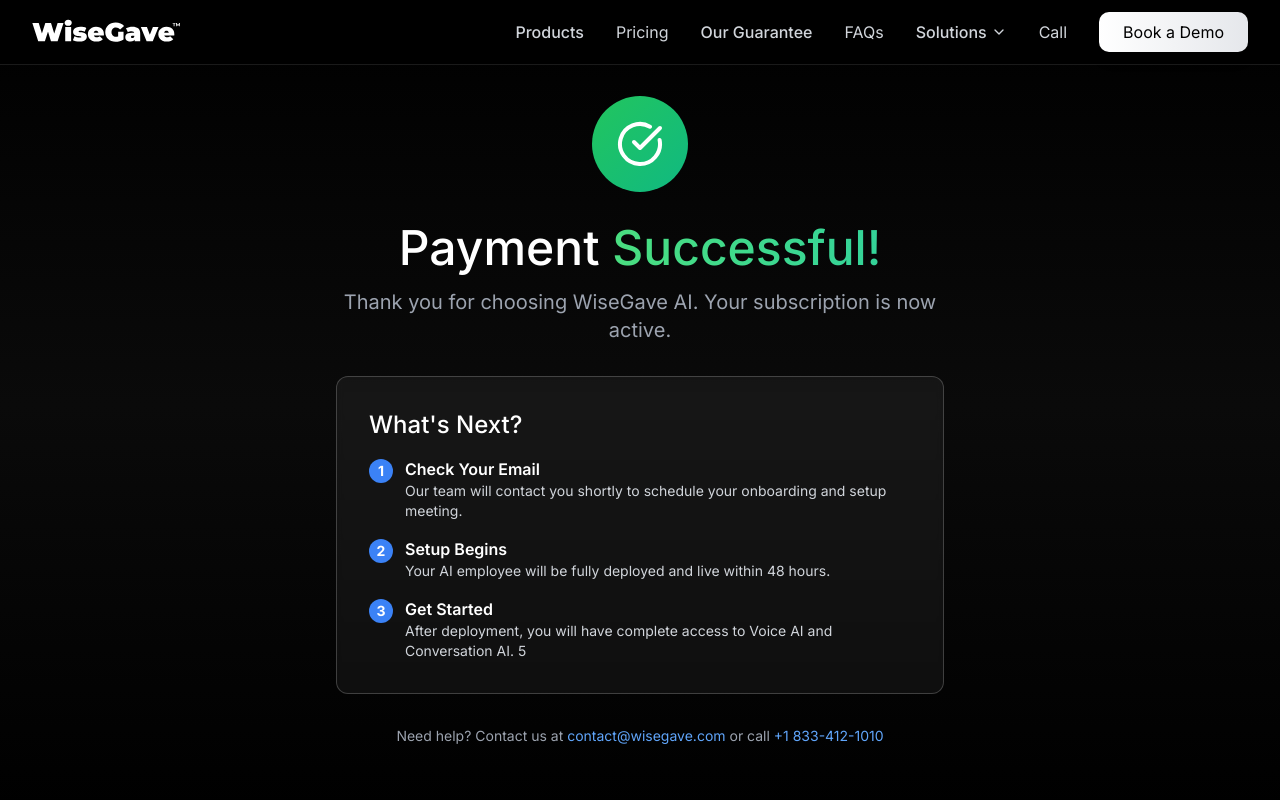
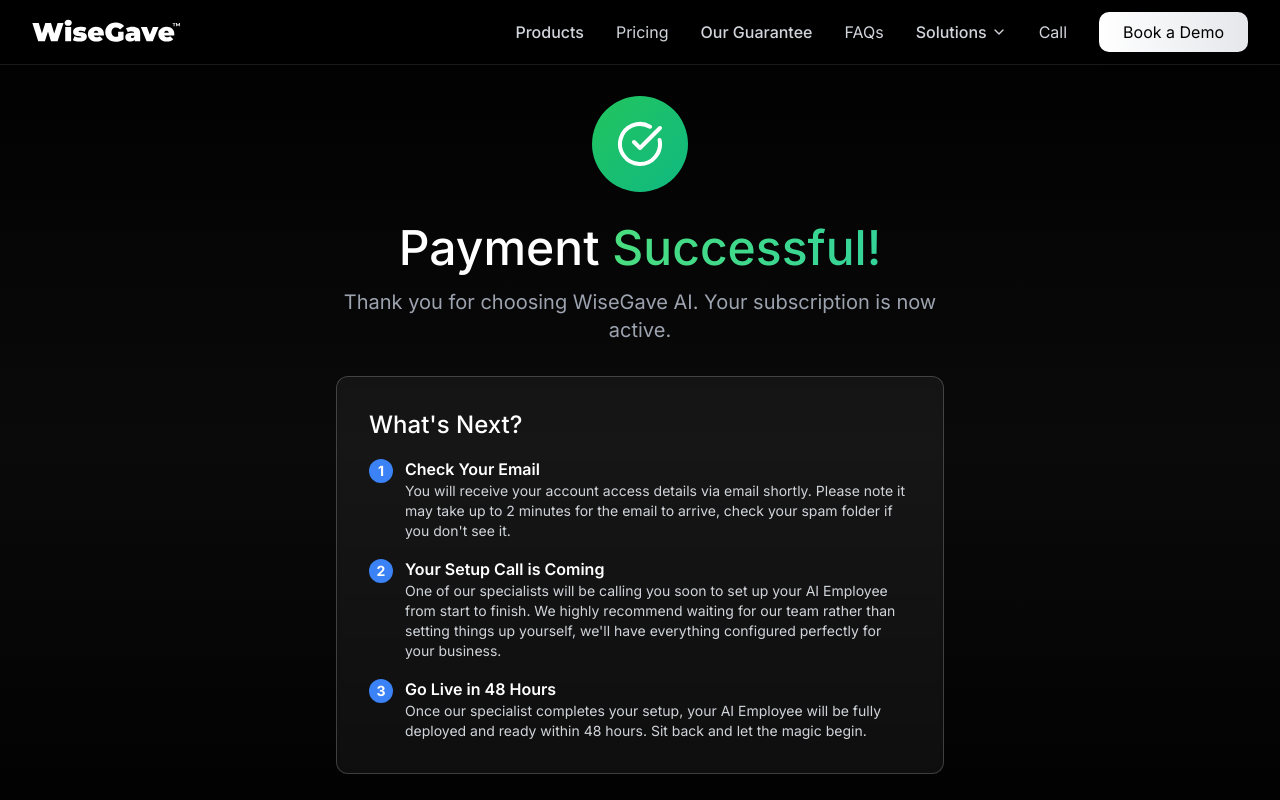
Before and after one commit to wisegave-dev/wisegave-ai, a Next.js app: page /checkout/success in a window 1280 px wide. Shown: the top 800 px of the page. Built offline with nearby package versions, Linux system fonts and the light colour scheme.

Commit message:
Update success messages in CheckoutSuccessContent for clarity and user guidance, including email notification details and setup call information.

```diff
--- a/src/app/checkout/success/page.tsx
+++ b/src/app/checkout/success/page.tsx
@@ -61,7 +61,9 @@
                 <div>
                   <p className="font-semibold text-white">Check Your Email</p>
                   <p className="text-sm">
-                  Our team will contact you shortly to schedule your onboarding and setup meeting.
+                    You will receive your account access details via email
+                    shortly. Please note it may take up to 2 minutes for the
+                    email to arrive, check your spam folder if you don't see it.
                   </p>
                 </div>
               </div>
@@ -70,9 +72,15 @@
                   <span className="text-white text-sm font-bold">2</span>
                 </div>
                 <div>
-                  <p className="font-semibold text-white">Setup Begins</p>
+                  <p className="font-semibold text-white">
+                    Your Setup Call is Coming
+                  </p>
                   <p className="text-sm">
-                  Your AI employee will be fully deployed and live within 48 hours.
+                    One of our specialists will be calling you soon to set up
+                    your AI Employee from start to finish. We highly recommend
+                    waiting for our team rather than setting things up yourself,
+                    we'll have everything configured perfectly for your
+                    business.
                   </p>
                 </div>
               </div>
@@ -81,10 +89,13 @@
                   <span className="text-white text-sm font-bold">3</span>
                 </div>
                 <div>
-                  <p className="font-semibold text-white">Get Started</p>
+                  <p className="font-semibold text-white">
+                    Go Live in 48 Hours
+                  </p>
                   <p className="text-sm">
-                  After deployment, you will have complete access to Voice AI and Conversation AI.
-5
+                    Once our specialist completes your setup, your AI Employee
+                    will be fully deployed and ready within 48 hours. Sit back
+                    and let the magic begin.
                   </p>
                 </div>
               </div>
```
